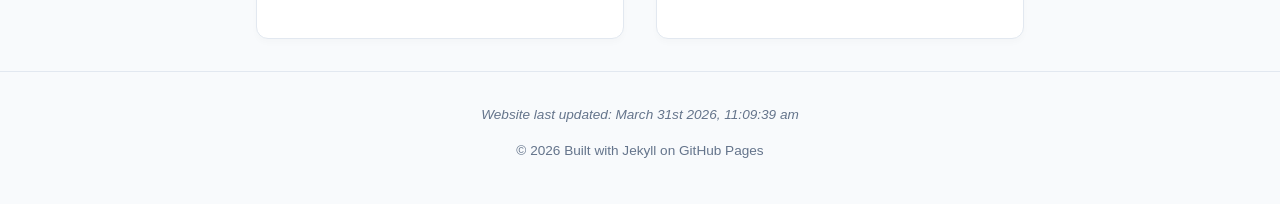
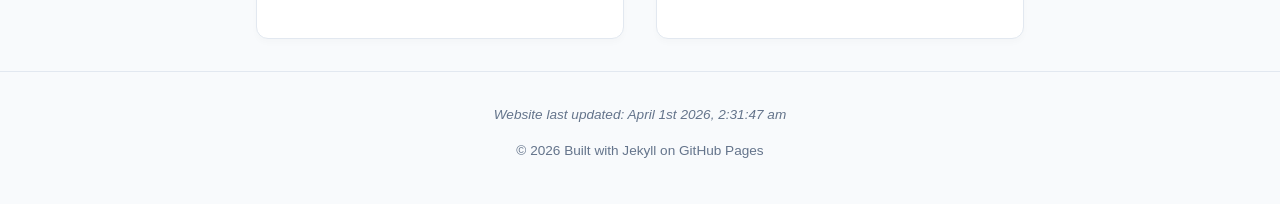
Before and after one commit to DireSpider/direspider.github.io, a Jekyll site: the page built from index.html, in a window 1280 px wide. Shown: the part 1178-1382 px from the top of the page. Built offline with Jekyll 4.4.1, drawn with Linux system fonts in a browser that asks for light colours.

Commit message:
update last updated include html

```diff
--- a/_includes/updated.html
+++ b/_includes/updated.html
@@ -1,3 +1,3 @@
 <div class="last-updated">
-            Website last updated: March 31st 2026, 11:09:39 am
+            Website last updated: April 1st 2026, 2:31:47 am
 </div>
```
